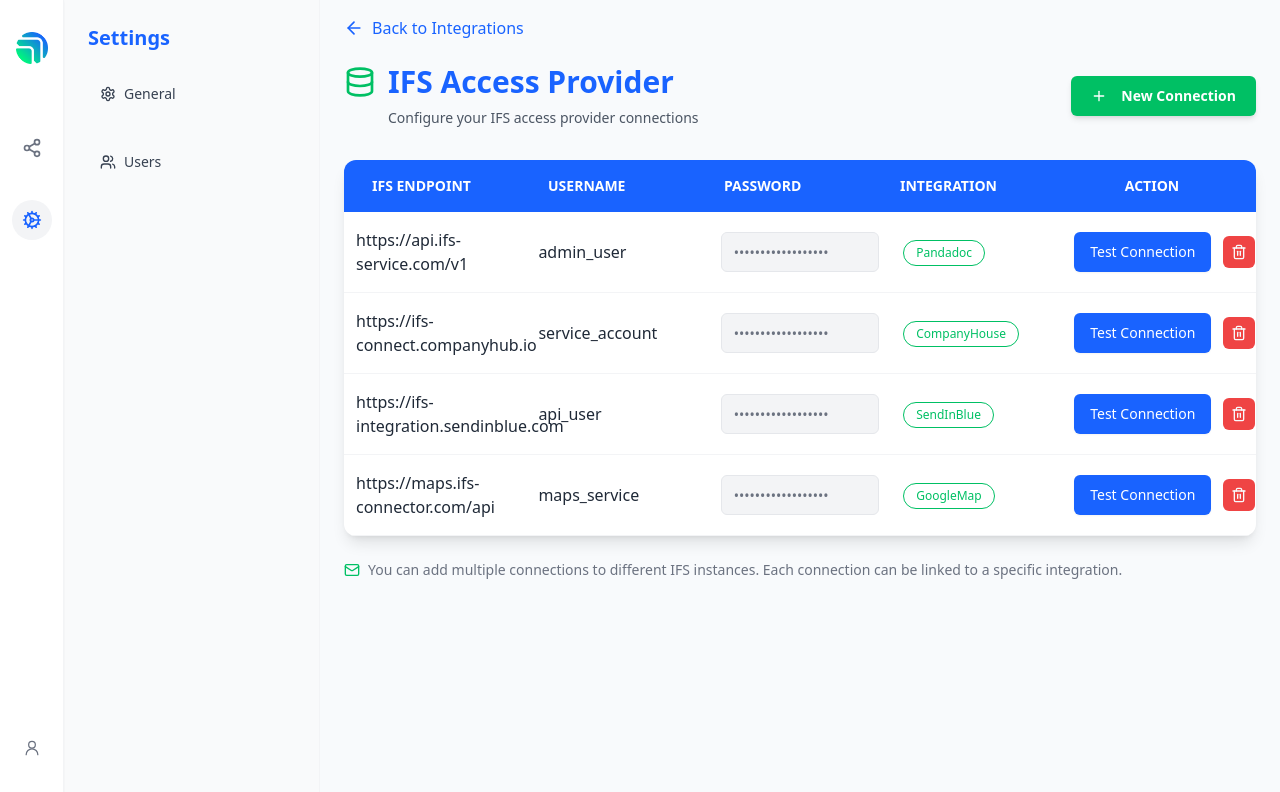
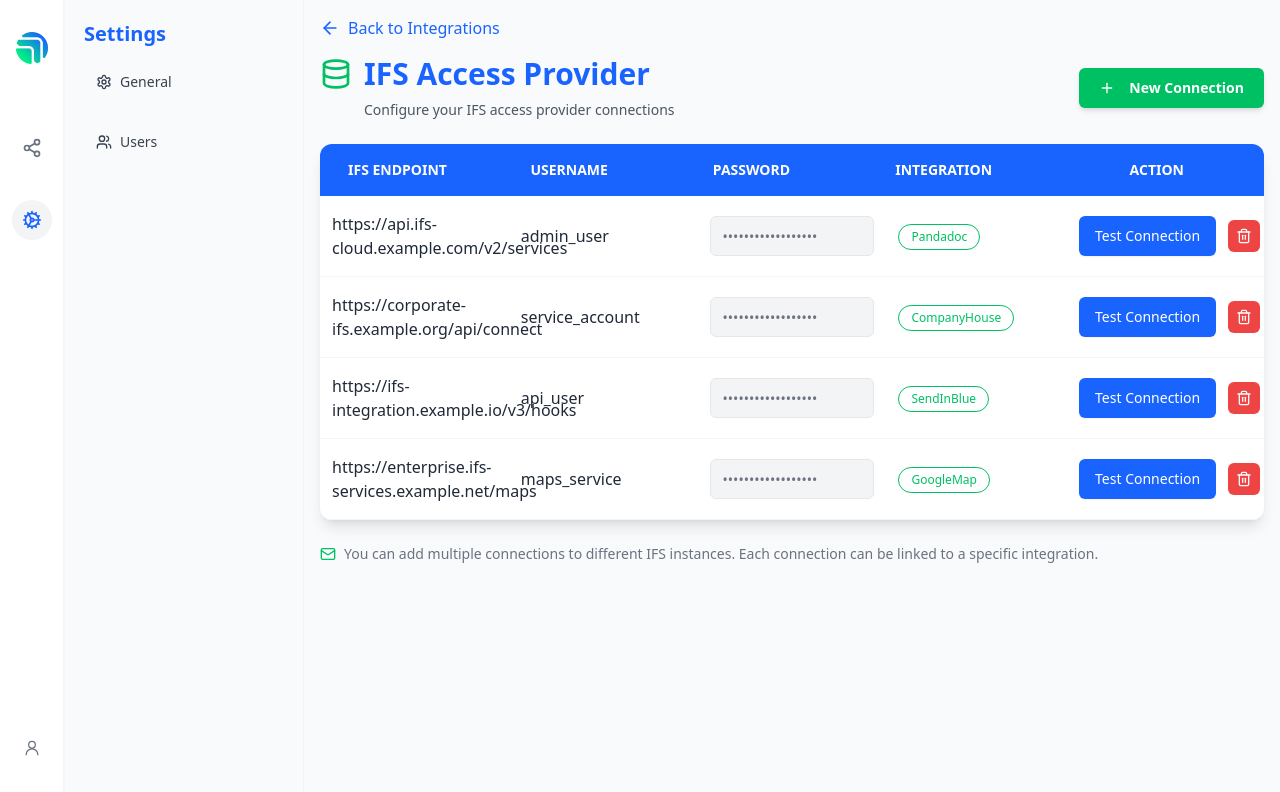
Before and after one commit to charanar/whimsical-workflow-wizard, a React (Vite) app: page /settings in a window 1280 px wide. Shown: the top 792 px of the page. Built offline with nearby package versions, Linux system fonts and the light colour scheme.

Commit message:
Adjust Settings page layout
Improve spacing and table layout on the Settings page.

```diff
--- a/src/pages/Settings.tsx
+++ b/src/pages/Settings.tsx
@@ -1,4 +1,3 @@
-
 import { useState } from "react";
 import { Link, useNavigate } from "react-router-dom";
 import { ArrowLeft, Cog, Database, ExternalLink, Mail, Plus, Settings as SettingsIcon, Share2, Trash2, Users } from "lucide-react";
@@ -10,10 +9,10 @@ import { toast } from "sonner";
 
 // Mock data for IFS Access Provider connections with more realistic endpoint URLs
 const initialConnections = [
-  { id: 1, endpoint: "https://api.ifs-service.com/v1", username: "admin_user", integration: "Pandadoc" },
-  { id: 2, endpoint: "https://ifs-connect.companyhub.io", username: "service_account", integration: "CompanyHouse" },
-  { id: 3, endpoint: "https://ifs-integration.sendinblue.com", username: "api_user", integration: "SendInBlue" },
-  { id: 4, endpoint: "https://maps.ifs-connector.com/api", username: "maps_service", integration: "GoogleMap" },
+  { id: 1, endpoint: "https://api.ifs-cloud.example.com/v2/services", username: "admin_user", integration: "Pandadoc" },
+  { id: 2, endpoint: "https://corporate-ifs.example.org/api/connect", username: "service_account", integration: "CompanyHouse" },
+  { id: 3, endpoint: "https://ifs-integration.example.io/v3/hooks", username: "api_user", integration: "SendInBlue" },
+  { id: 4, endpoint: "https://enterprise.ifs-services.example.net/maps", username: "maps_service", integration: "GoogleMap" },
 ];
 
 const Settings = () => {
@@ -42,7 +41,7 @@ const Settings = () => {
     const newId = Math.max(...connections.map(c => c.id), 0) + 1;
     const newConnection = {
       id: newId,
-      endpoint: "https://new-api.ifs-connect.com",
+      endpoint: "https://new-api.ifs-cloud.example.com/v1/connect",
       username: "new_user",
       integration: "New Integration"
     };
@@ -88,16 +87,16 @@ const Settings = () => {
         </div>
       </div>
 
-      {/* Settings sidebar */}
-      <div className="w-64 border-r border-gray-100 bg-gray-50">
-        <div className="p-6">
-          <h2 className="text-xl font-semibold mb-6 text-[#1963ff]">Settings</h2>
+      {/* Settings sidebar - reduced space between menu items */}
+      <div className="w-60 border-r border-gray-100 bg-gray-50">
+        <div className="p-5">
+          <h2 className="text-xl font-semibold mb-4 text-[#1963ff]">Settings</h2>
 
-          {/* General Section */}
-          <div className="mb-8">
+          {/* General Section - reduced vertical spacing */}
+          <div className="mb-6">
             <button
               onClick={() => setActiveCategory("general")}
-              className={`flex items-center w-full mb-3 text-left px-3 py-2 rounded-lg transition-all ${
+              className={`flex items-center w-full mb-2 text-left px-3 py-2 rounded-lg transition-all ${
                 activeCategory === "general"
                   ? "bg-[#1963ff] text-white font-medium shadow-md"
                   : "text-gray-700 hover:bg-gray-200"
@@ -161,11 +160,11 @@ const Settings = () => {
             )}
           </div>
 
-          {/* Users Section */}
+          {/* Users Section - reduced vertical spacing */}
           <div>
             <button
               onClick={() => setActiveCategory("users")}
-              className={`flex items-center w-full mb-3 text-left px-3 py-2 rounded-lg transition-all ${
+              className={`flex items-center w-full mb-2 text-left px-3 py-2 rounded-lg transition-all ${
                 activeCategory === "users"
                   ? "bg-[#1963ff] text-white font-medium shadow-md"
                   : "text-gray-700 hover:bg-gray-200"
@@ -206,13 +205,13 @@ const Settings = () => {
         </div>
       </div>
 
-      {/* Main content area - updated to use the full width and reduce margins */}
+      {/* Main content area - expanded to utilize full width */}
       <div className="flex-1 bg-slate-50">
-        <div className="mx-2 my-2 max-w-full">
+        <div className="mx-0 my-0 max-w-full">
           {/* Back button */}
           <button
             onClick={handleBackClick}
-            className="ml-4 mt-4 mb-6 flex items-center text-[#1963ff] hover:text-[#0047ab] transition-colors"
+            className="ml-4 mt-4 mb-4 flex items-center text-[#1963ff] hover:text-[#0047ab] transition-colors"
           >
             <ArrowLeft className="mr-2" size={20} />
             <span className="font-medium">Back to Integrations</span>
@@ -220,7 +219,7 @@ const Settings = () => {
 
           {activeCategory === "ifs-provider" ? (
             <div className="mx-4">
-              <div className="flex justify-between items-center mb-8">
+              <div className="flex justify-between items-center mb-6">
                 <div>
                   <h1 className="text-3xl font-bold flex items-center gap-3 text-[#1963ff]">
                     <Database className="h-8 w-8 text-[#00c064]" />
```
